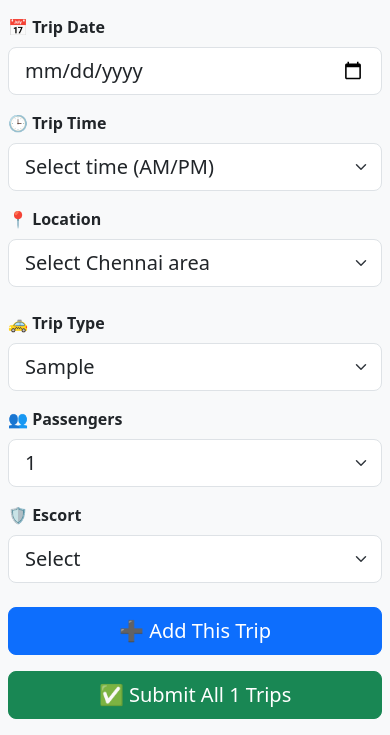
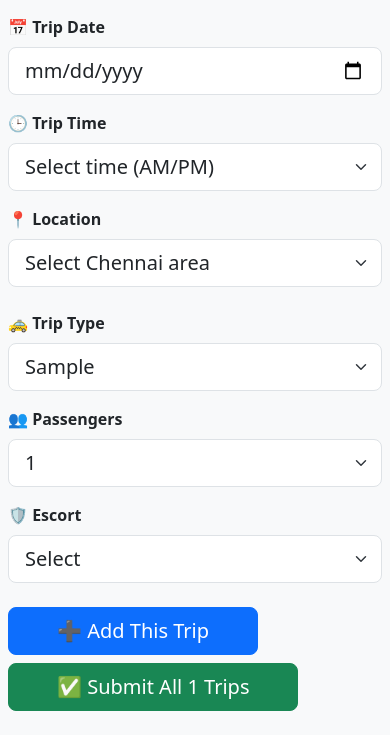
Before and after one commit to sabarish256/Daily-Trip-updation, a Flask app: template templates/trip_form.html in a window 390 px wide. Shown: the part 242-977 px from the top of the page. After the commit the page ends 953 px from the top, so only its background shows below. Run offline with Flask 3, Linux system fonts and the light colour scheme; the template is opened without the code that fills it: most values are stand-ins (such as "Sample title", 1, 10 or a date in 2020).

Commit message:
Update trip_form.html

```diff
--- a/templates/trip_form.html
+++ b/templates/trip_form.html
@@ -25,13 +25,14 @@
         <div class="row text-small">
             {% for trip in trips %}
             <div class="col-md-6 mb-2">
-                <small class="text-muted">{{ trip.time }} - {{ trip.location }} ({{ trip.passengers }})</small>
+                <small class="text-muted">{{ trip['time'] }} - {{ trip['location'] }} ({{ trip['passengers'] }})</small>
             </div>
             {% endfor %}
         </div>
     </div>
     {% endif %}
 
+    <!-- Add Single Trip Form -->
     <form method="post">
         <!-- DATE, TIME, LOCATION ROW -->
         <div class="row g-3 mb-4">
@@ -89,18 +90,21 @@
             </div>
         </div>
 
-        <!-- BUTTONS ROW -->
-        <div class="d-grid gap-2 d-md-flex justify-content-md-start">
-            <input type="hidden" name="action" value="add_trip">
-            <button type="submit" class="btn btn-primary btn-lg px-5 me-md-2 mb-2 mb-md-0">
+        <!-- Add Trip Button -->
+        <input type="hidden" name="action" value="add_trip">
+        <div class="d-flex gap-2 flex-wrap">
+            <button type="submit" class="btn btn-primary btn-lg px-5">
                 ➕ Add This Trip
             </button>
+
+            <!-- Submit All Form (separate form) -->
             {% if trips %}
-            <input type="hidden" name="action" value="submit_all">
-            <button type="submit" formaction="{{ url_for('trip_form') }}"
-                    class="btn btn-success btn-lg px-5">
-                ✅ Submit All {{ trips|length }} Trips
-            </button>
+            <form method="post" action="{{ url_for('trip_form') }}" class="d-inline">
+                <input type="hidden" name="action" value="submit_all">
+                <button type="submit" class="btn btn-success btn-lg px-5">
+                    ✅ Submit All {{ trips|length }} Trips
+                </button>
+            </form>
             {% endif %}
         </div>
     </form>
```
